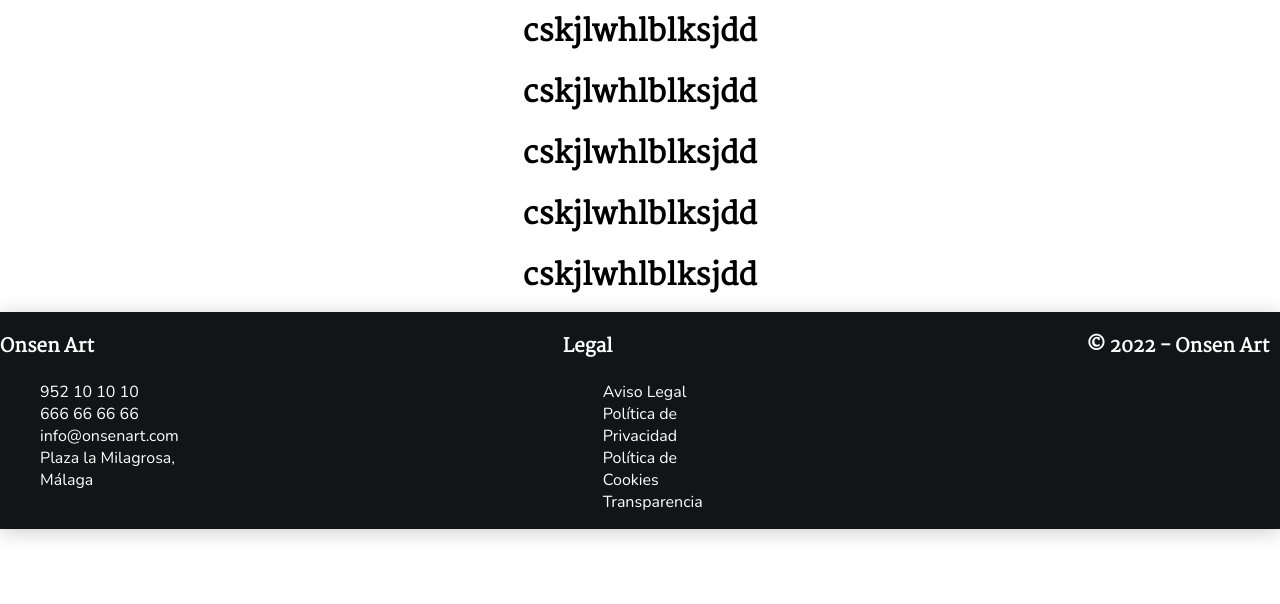
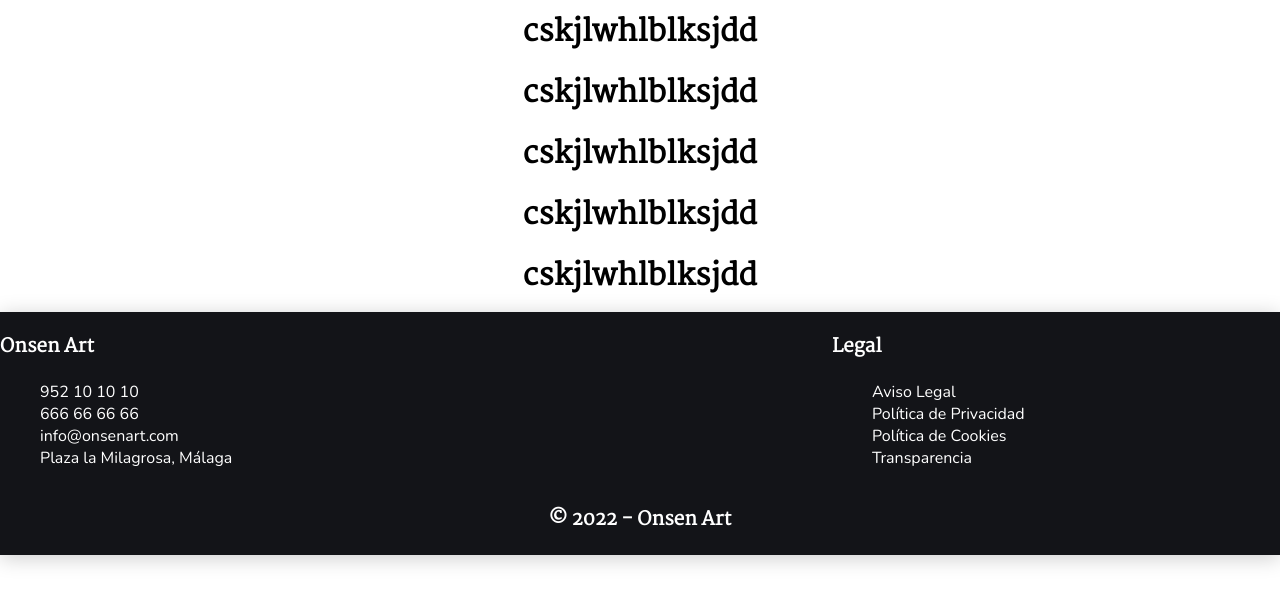
Before and after one commit to AlvaroCesur/OnsenArt, a plain HTML site: page index.html in a window 1280 px wide. Shown: the part 150-754 px from the top of the page. Drawn offline with nearby package versions, Linux system fonts and the light colour scheme.

Commit message:
Update Footer 1/11

```diff
--- a/css/css.css
+++ b/css/css.css
@@ -203,10 +203,6 @@ nav {
 /* FOOTER */
 
 footer {
-  display: flex;
-  justify-content: center;
-  gap: 30vw;
-  flex-direction: row;
   background-color: #131418;
   box-shadow: 0 3px 20px rgba(0, 0, 0, 0.2);
 }
@@ -222,6 +218,13 @@ footer li {
   font-family: 'Nunito', sans-serif;
 }
 
+.contenedor-columnas {
+  display: flex;
+  justify-content: center;
+  gap: 30vw;
+  flex-direction: row;
+}
+
 .columna-footer-1 {
   flex: 50%;
 }
@@ -231,7 +234,7 @@ footer li {
 }
 
 .copyright-footer {
-  flex: 100%;
+  display: flex;
   justify-content: center;
 }
 
--- a/index.html
+++ b/index.html
@@ -56,6 +56,7 @@
 </div>
 
     <footer>
+        <div class="contenedor-columnas">
             <div class="columna-footer-1">
                 <h3>Onsen Art</h3>
                 <ul>
@@ -74,6 +75,8 @@
                     <li>Transparencia</li>
                 </ul>
             </div>
+        </div>
+
         <div class="copyright-footer">
             <h3>&copy; 2022<script>new Date().getFullYear()>2022&&document.write("-"+new Date().getFullYear());</script> - Onsen Art</h3>
         </div>
```
Lines whose indentation alone changed are shown as unchanged.
